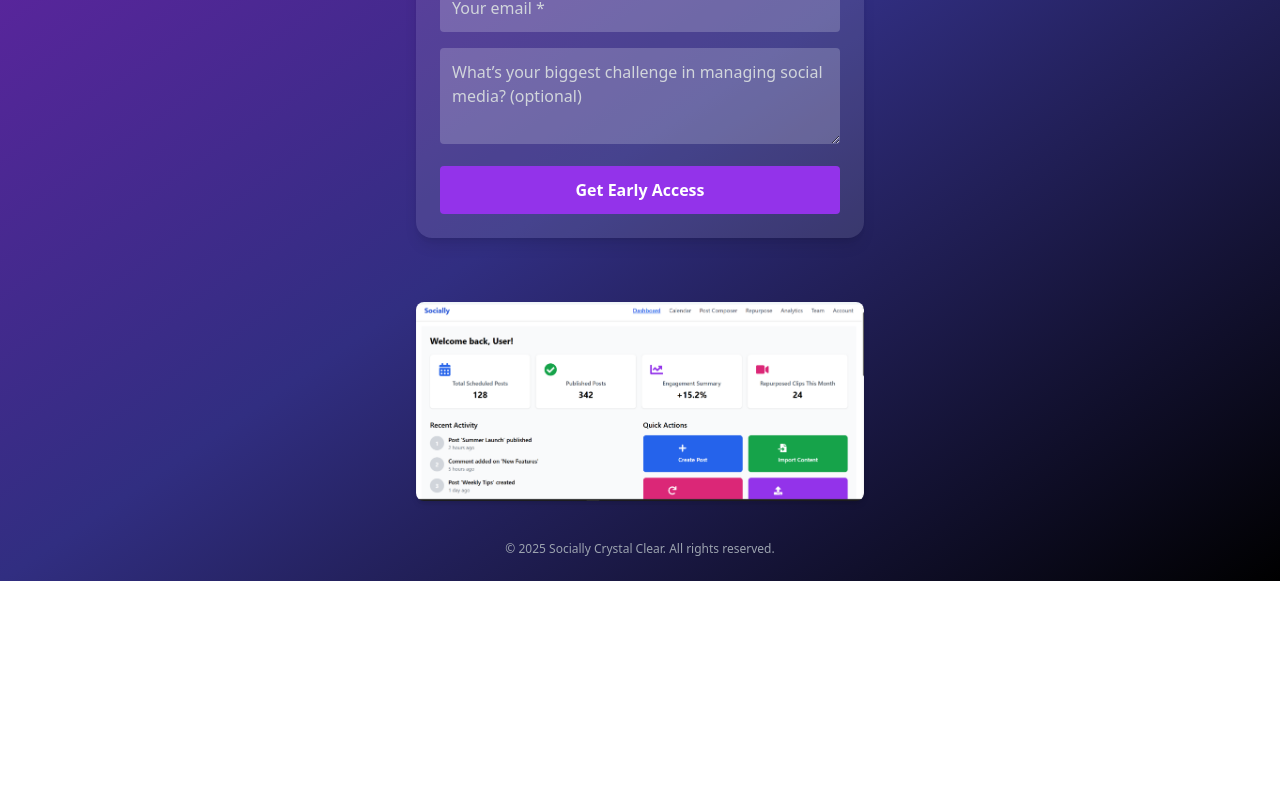
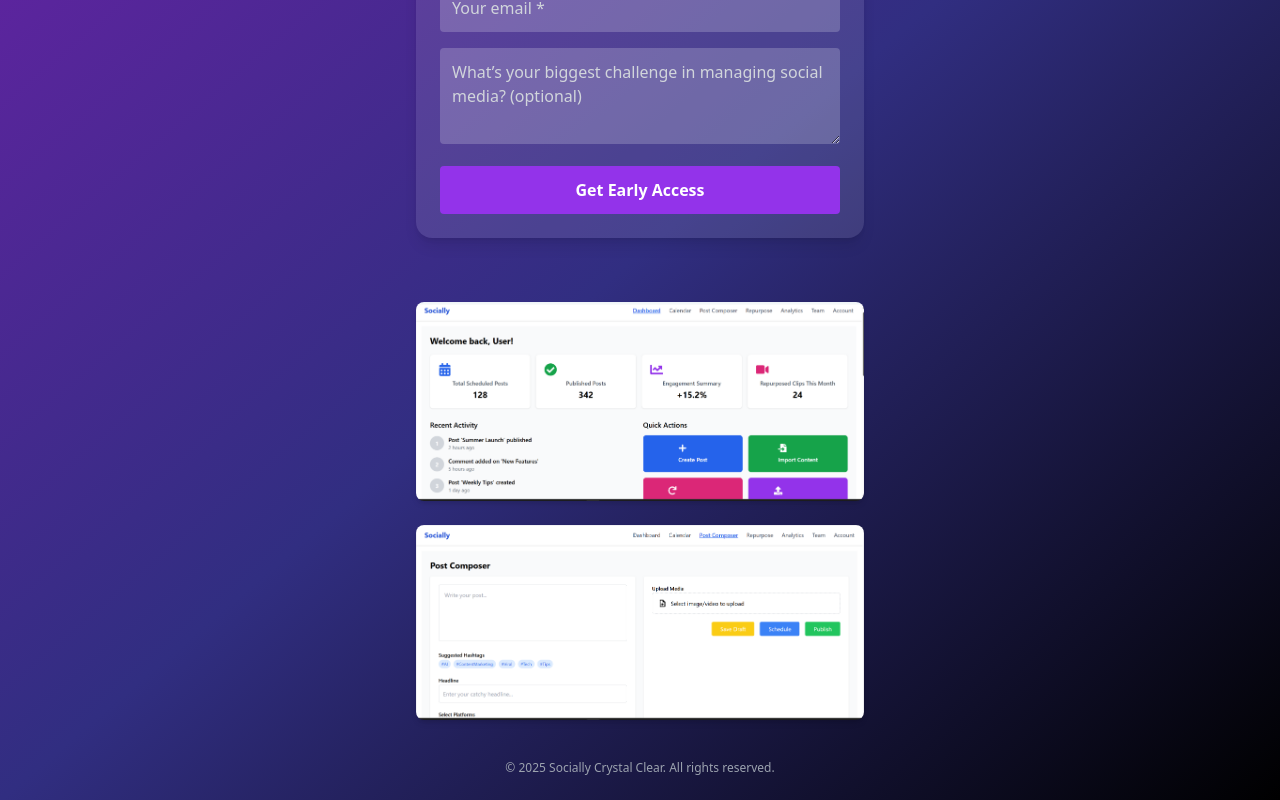
Before and after one commit to nagakiran570/socially_landing, a React (Vite) app: page / in a window 1280 px wide. Shown: the part 292-1092 px from the top of the page. Before the commit the page ends 873 px from the top, so only its background shows below. Built offline with nearby package versions, Linux system fonts and the light colour scheme.

Commit message:
Added mockup-dashboard and postcomposer images, updated App.jsx

```diff
--- a/src/App.jsx
+++ b/src/App.jsx
@@ -94,6 +94,11 @@ export default function App() {
   alt="Dashboard mockup"
   className="mt-6 w-full max-w-md rounded-lg shadow-md"
 />
+  <img
+  src="/postcomposer.png"
+  alt="Post composer mockup"
+  className="mt-6 w-full max-w-md rounded-lg shadow-md"
+/>
 
       </div>
 
```
Also changed, not shown: public/postcomposer.png (renamed from src/assets/postcomposer.png).
